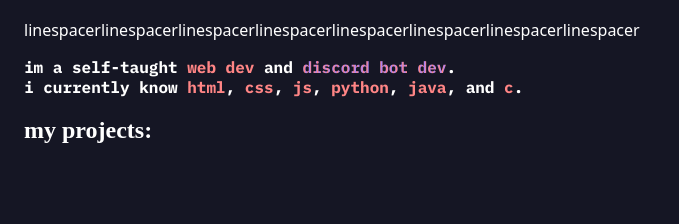
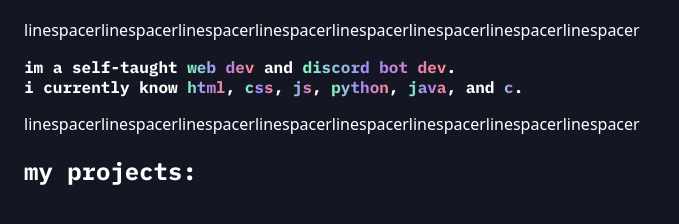
Before and after one commit to tomcqt/tomcat.sh, a plain HTML site: page index.html in a window 1280 px wide. Shown: the part 66-290 px from the top of the page, without its empty margins (0-679 px from the left). Drawn offline with Linux system fonts and the light colour scheme; a web font is replaced by a local one.

Commit message:
updates so that it might actually look somewhat good

```diff
--- a/css/index.css
+++ b/css/index.css
@@ -11,7 +11,7 @@ body {
     font-style: normal;
 }
 
-h1 {
+h1, h2 {
     font-family: "IBM Plex Mono", monospace;
     font-weight: 700;
     font-style: normal;
@@ -75,11 +75,11 @@ p {
 
 
 .gradi {
-/* background-image: linear-gradient(90deg, rgb(192, 99, 99) 0%, rgb(71, 143, 185) 100%); */
-  background-image: linear-gradient(90deg, rgba(128,255,192,1) 0%, rgba(164,131,254,1) 25%, rgba(255,133,133,1) 50%);
-  background-size: 1% 1%;
+  /* background-image: linear-gradient(90deg, rgb(192, 99, 99) 0%, rgb(71, 143, 185) 100%); */
+  background-image: linear-gradient(90deg, rgba(128,255,192,1) 0%, rgba(164,131,254,1) 50%, rgba(255,133,133,1) 100%);
+  /* background-size: 1% 1%; */
   background-attachment: scroll;
   -webkit-background-clip: text;
   -webkit-text-fill-color: transparent;
-  /* background-repeat: no-repeat; */
+  background-repeat: no-repeat;
 }
--- a/index.html
+++ b/index.html
@@ -15,6 +15,7 @@
         <div class="maintext">im a self-taught <div class="gradi">web dev</div> and <div class="gradi">discord bot dev</div>.</div><br>
         <div class="maintext2">i currently know <div class="gradi">html</div>, <div class="gradi">css</div>, <div class="gradi">js</div>, <div class="gradi">python</div>, <div class="gradi">java</div>, and <div class="gradi">c</div>.</div>
         <br>
+        <p class="linespacer">linespacerlinespacerlinespacerlinespacerlinespacerlinespacerlinespacerlinespacer</p>
         <h2>my projects:</h2>
     </body>
 </html>
```
